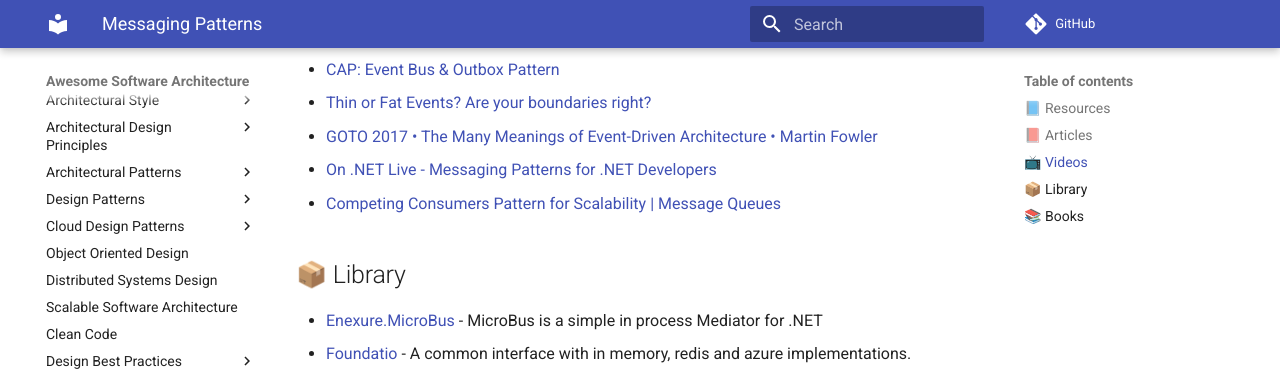
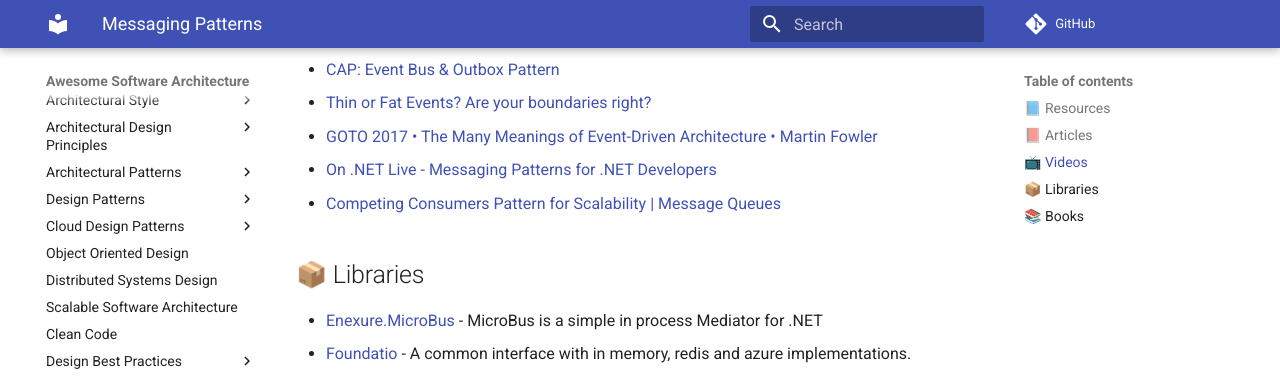
Before and after one commit to mehdihadeli/awesome-software-architecture, an MkDocs documentation site: the page built from docs/messaging/messaging.md, in a window 1280 px wide and 900 px high, scrolled down 2154 px. Shown: the top 378 px of the window. Built offline with MkDocs 1.6.1 and Material for MkDocs 9.7.7, drawn with Linux system fonts in a browser that asks for light colours; comment, search, counter and statistics services are not loaded.

Commit message:
make Library plural

```diff
--- a/docs/messaging/messaging.md
+++ b/docs/messaging/messaging.md
@@ -68,7 +68,7 @@
 - [GOTO 2017 • The Many Meanings of Event-Driven Architecture • Martin Fowler](https://www.youtube.com/watch?v=STKCRSUsyP0)
 - [On .NET Live - Messaging Patterns for .NET Developers](https://www.youtube.com/watch?v=ef1DK76rseM)
 - [Competing Consumers Pattern for Scalability | Message Queues](https://www.youtube.com/watch?v=xv6Ljbq6me8)
-## 📦 Library
+## 📦 Libraries
 
 - [Enexure.MicroBus](https://github.com/Lavinski/Enexure.MicroBus) - MicroBus is a simple in process Mediator for .NET
 - [Foundatio](https://github.com/exceptionless/Foundatio) - A common interface with in memory, redis and azure implementations.
```
